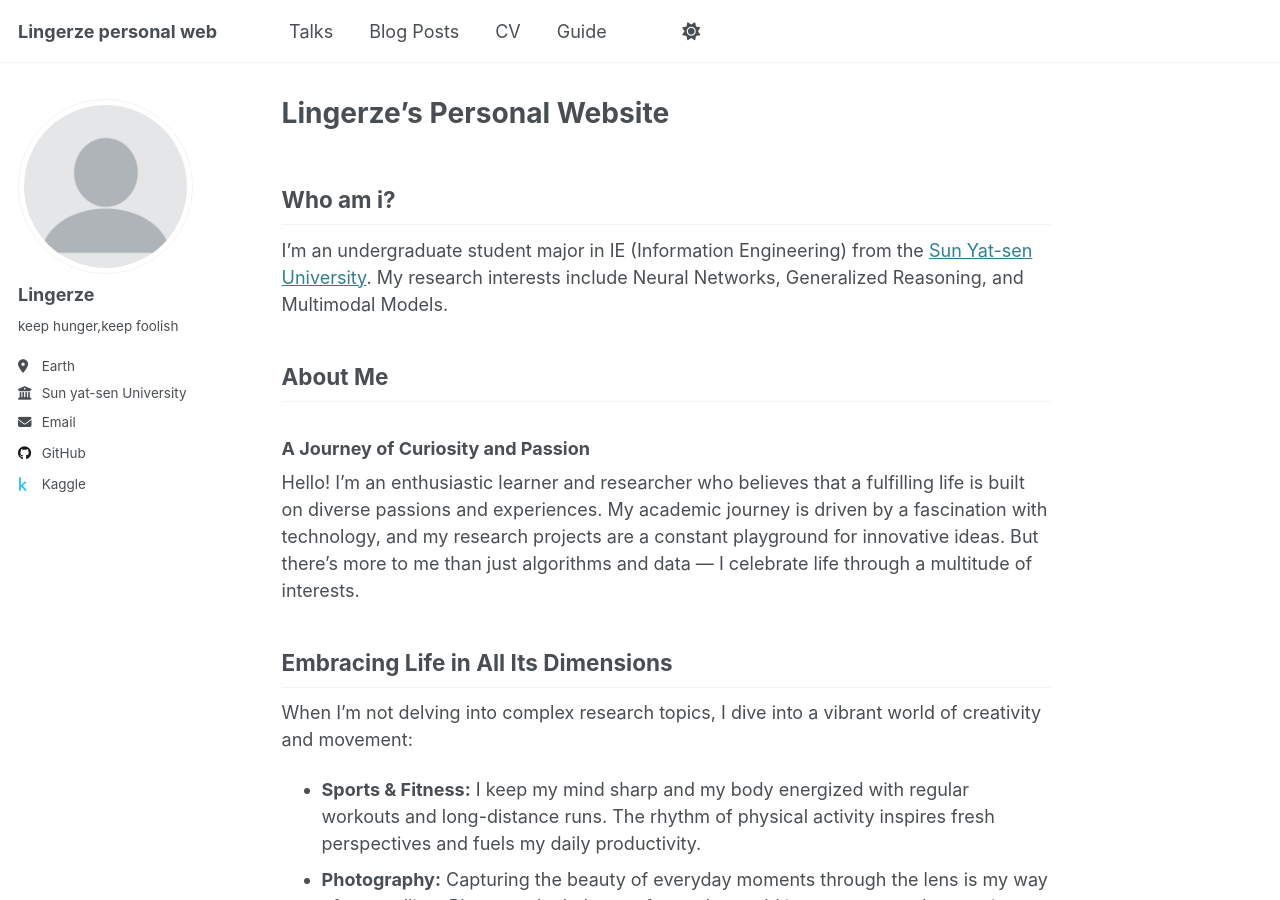
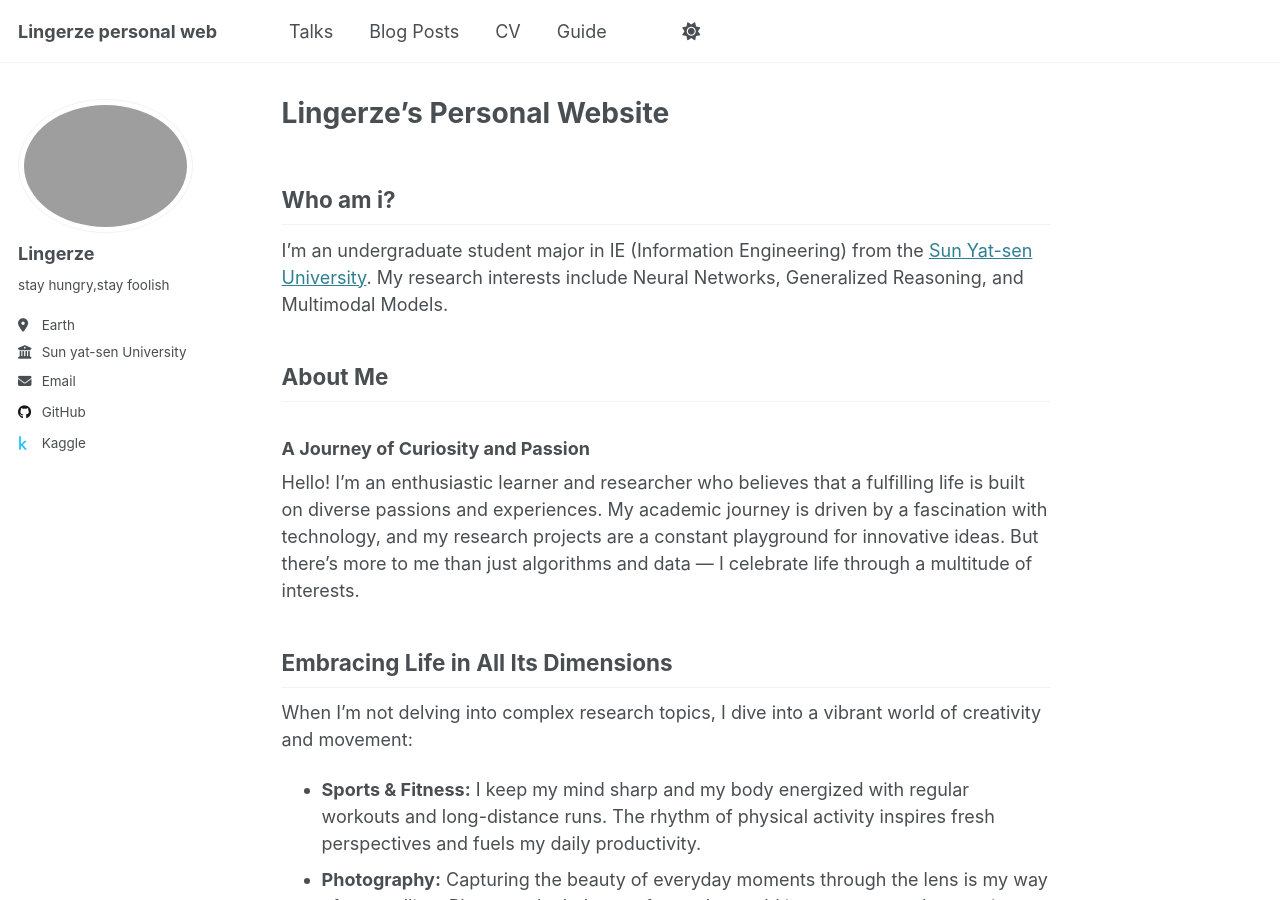
Before and after one commit to lingerze/lingerze.github.io, a Jekyll site: the page built from _pages/about.md, in a window 1280 px wide and 900 px high. Built offline with Jekyll 4.4.1, drawn with Linux system fonts in a browser that asks for light colours.

Commit message:
Update _config.yml

```diff
--- a/_config.yml
+++ b/_config.yml
@@ -22,10 +22,10 @@
 #               Additional customization can be done by editing /_includes/author-profile.html
 author:
   # Biographic information
-  avatar           : "profile.png"
+  avatar           : "g图片.jpg"
   name             : "Lingerze"
   pronouns         : # example: "she/her"
-  bio              : "keep hunger,keep foolish"
+  bio              : "stay hungry,stay foolish"
   location         : "Earth"
   employer         : "Sun yat-sen University"
   uri              : # URL
```
